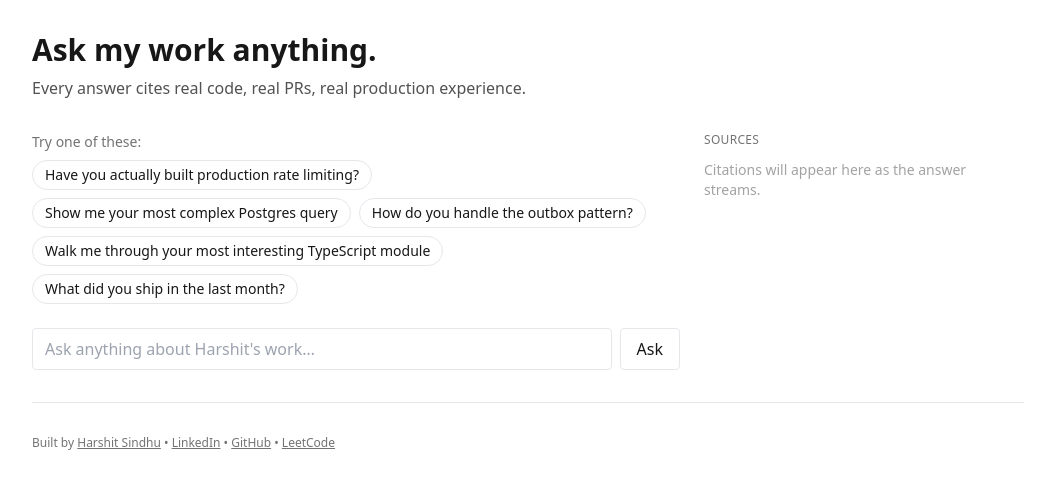
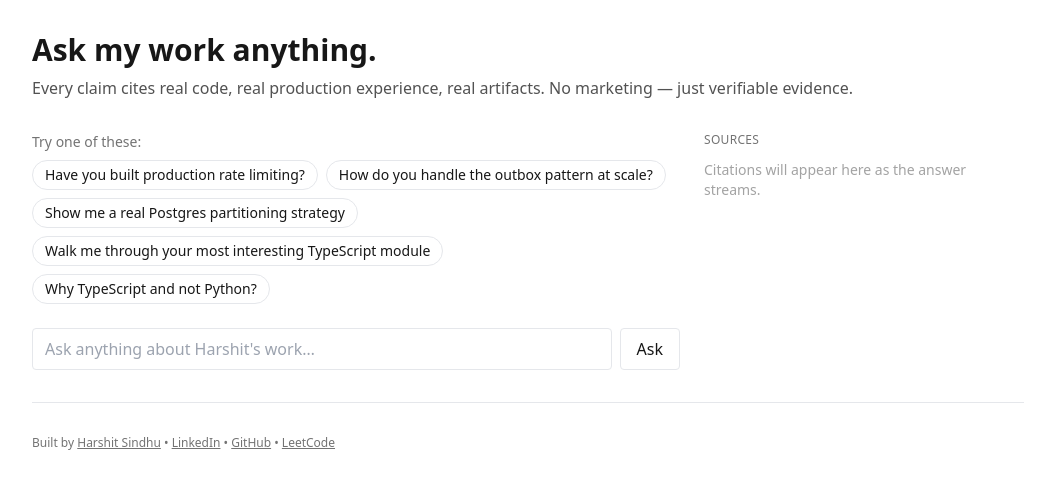
Before and after one commit to HArshit123455/reverse-resume, a Next.js app: page / in a window 1280 px wide. Shown: the top 488 px of the page, without its empty margins (112-1167 px from the left). Built offline with nearby package versions, Linux system fonts and the light colour scheme.

Commit message:
feat(content): real landing.mdx loaded via gray-matter

```diff
--- a/app/page.tsx
+++ b/app/page.tsx
@@ -1,7 +1,17 @@
+import matter from "gray-matter";
+import { readFileSync } from "node:fs";
+import { join } from "node:path";
 import { ChatShell } from "@/components/chat-shell";
-import landing from "@/content/landing.placeholder.json";
+
+interface LandingFront { headline: string; subheadline: string; demoPrompts: string[] }
+
+function loadLanding(): LandingFront {
+  const raw = readFileSync(join(process.cwd(), "content/landing.mdx"), "utf-8");
+  return matter(raw).data as LandingFront;
+}
 
 export default function Home() {
+  const landing = loadLanding();
   return (
     <main className="space-y-8">
       <header className="space-y-2">
--- /dev/null
+++ b/content/landing.mdx
@@ -0,0 +1,10 @@
+---
+headline: "Ask my work anything."
+subheadline: "Every claim cites real code, real production experience, real artifacts. No marketing — just verifiable evidence."
+demoPrompts:
+  - "Have you built production rate limiting?"
+  - "How do you handle the outbox pattern at scale?"
+  - "Show me a real Postgres partitioning strategy"
+  - "Walk me through your most interesting TypeScript module"
+  - "Why TypeScript and not Python?"
+---
```
